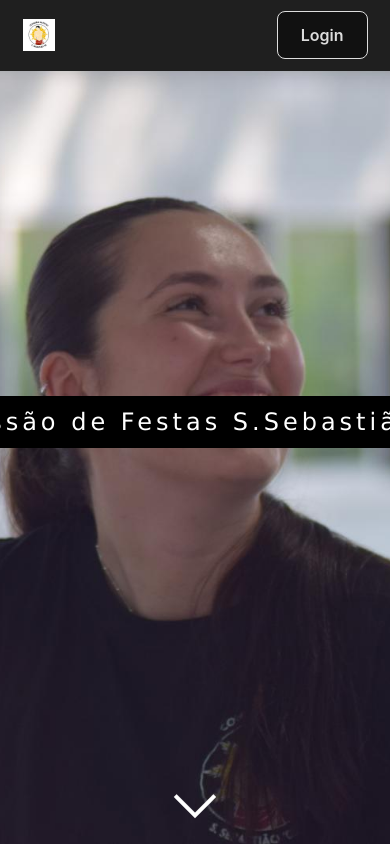
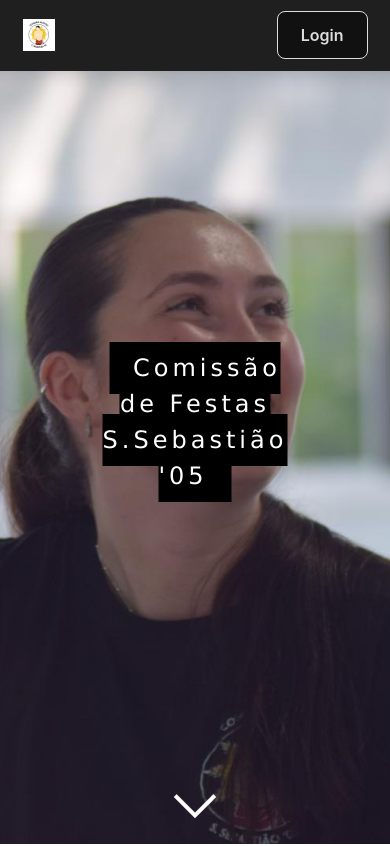
Before and after one commit to Dead4ever07/bar-app, a React (Create React App) app: page / in a window 390 px wide. Shown: the top 846 px of the page. Built offline with nearby package versions, Linux system fonts and the light colour scheme; no server answers.

Commit message:
now the title should wrap in small screens

```diff
--- a/src/components/Home/Carousel.js
+++ b/src/components/Home/Carousel.js
@@ -66,7 +66,7 @@ function Carrossel() {
             className="w3-display-middle"
             style={{ whiteSpace: "nowrap" }}
           >
-            <span className="w3-center w3-padding-large w3-black w3-xlarge w3-wide w3-animate-opacity">
+            <span className="w3-center w3-padding-large w3-black w3-xlarge w3-wide w3-animate-opacity" style={{ whiteSpace: "normal", wordBreak: "break-word" }}>
               Comissão de Festas S.Sebastião '05
             </span>
           </div>
```
